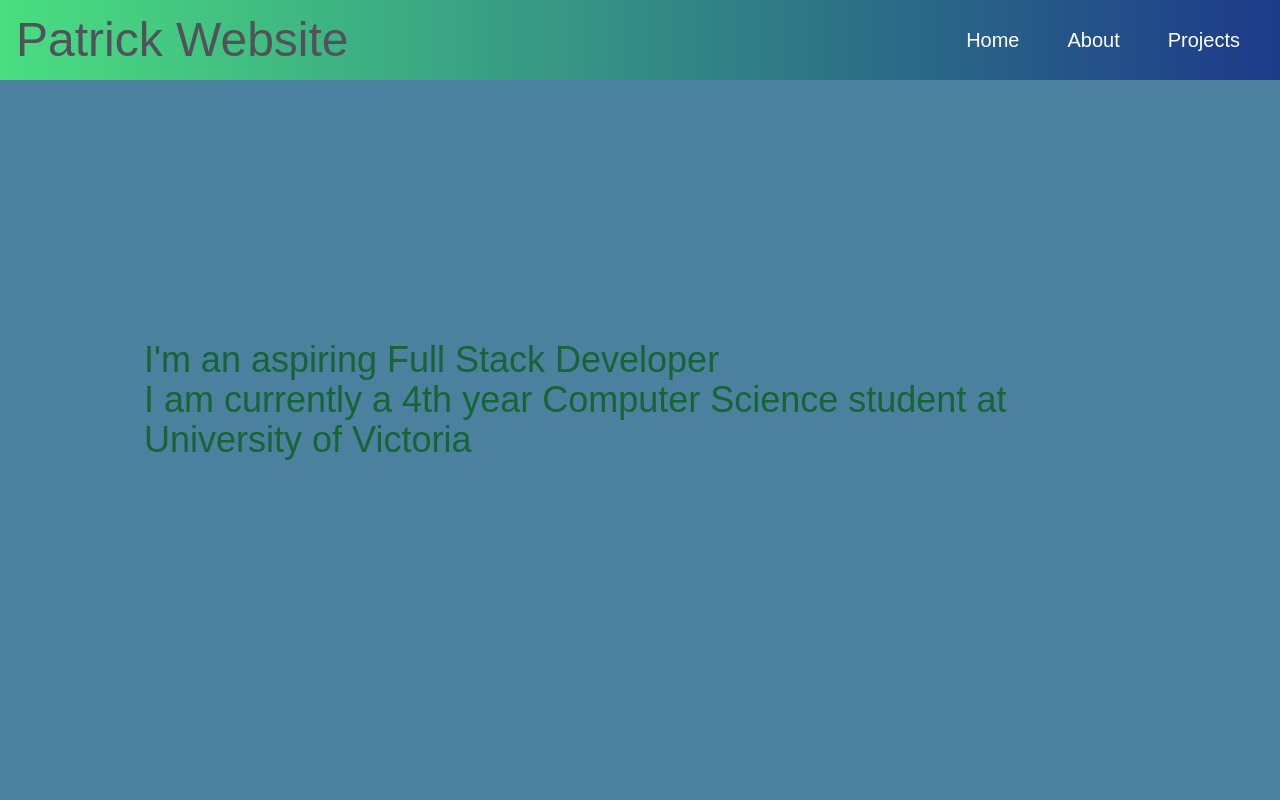
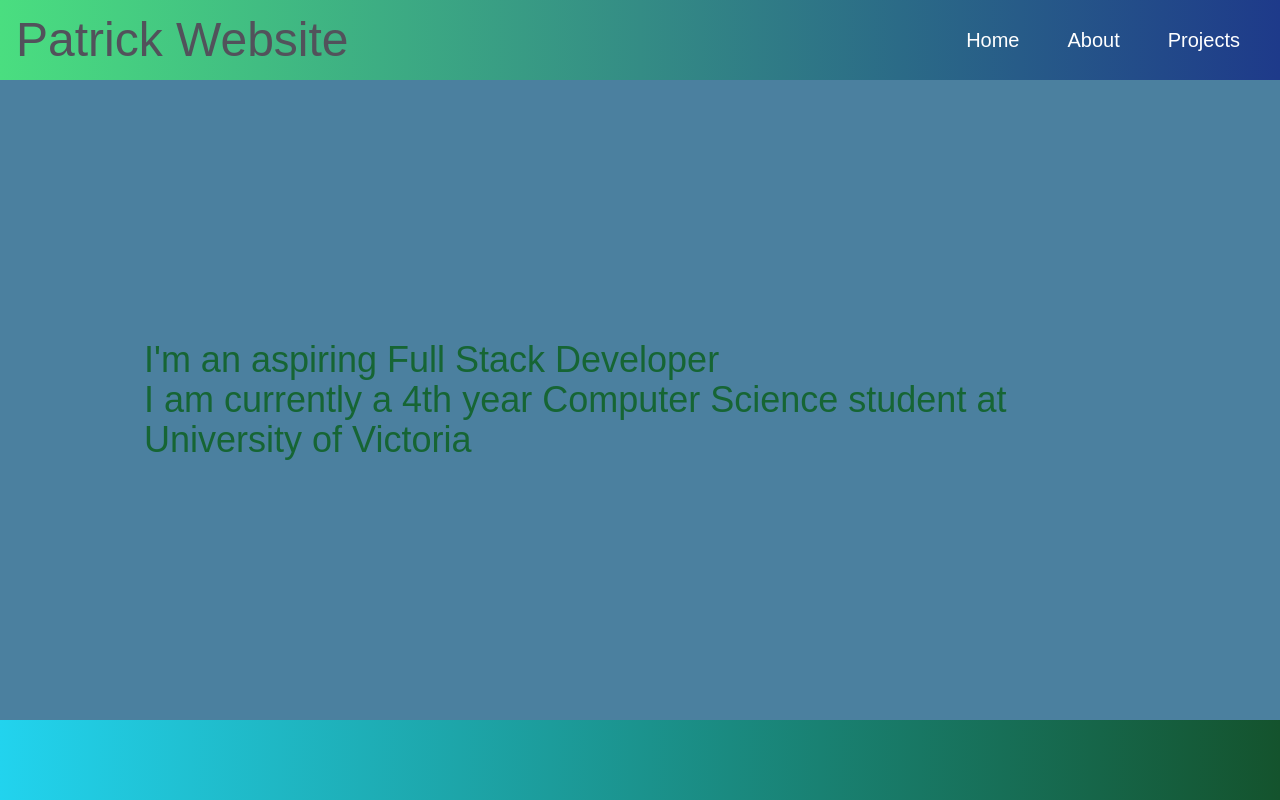
Before and after one commit to ITS20PM/portfolio, a React (Create React App) app: page / in a window 1280 px wide. Built offline with nearby package versions, Linux system fonts and the light colour scheme.

Commit message:
working on bottom navigation bar

```diff
--- a/src/App.js
+++ b/src/App.js
@@ -1,8 +1,9 @@
 import './App.css';
 import './index.css';
 import Nav from './Components/Nav';
+import Home from './Components/Home';
 import Bottom from './Components/Bottom';
-import Home from './Home';
+
 
 
 function App() {
@@ -10,6 +11,7 @@ function App() {
     <div>
       <Nav />
       <Home />
+      <Bottom />
     </div>
   );
 }
--- a/src/Components/Bottom.jsx
+++ b/src/Components/Bottom.jsx
@@ -2,8 +2,12 @@ import React from 'react'
 
 const Bottom = () => {
   return (
-    <div className='flex justify-between items-center w-full
-    bg-green-400 max-h-[4rem] bottom-0'>Bottom</div>
+    <div className='absolute bottom-0 left-0 w-full h-20 bg-gradient-to-r from-cyan-400 to-green-900'>
+      <div className='flex items-center'>
+
+      </div>
+
+    </div>
   )
 }
 
--- a/src/Home.jsx
+++ b/src/Components/Home.jsx
@@ -4,7 +4,7 @@ const Home = () => {
   return (
     <div className='h-screen w-full text-green-800 text-4xl'>
         <div className='max-w-screen-lg mx-auto flex flex-col
-        items-left justify-center h-full px-4'>
+        items-left justify-center h-screen px-4'>
             <div>
                 <h2>I'm an aspiring Full Stack Developer</h2>
                 <p>I am currently a 4th year Computer Science student at University of Victoria</p>
```
